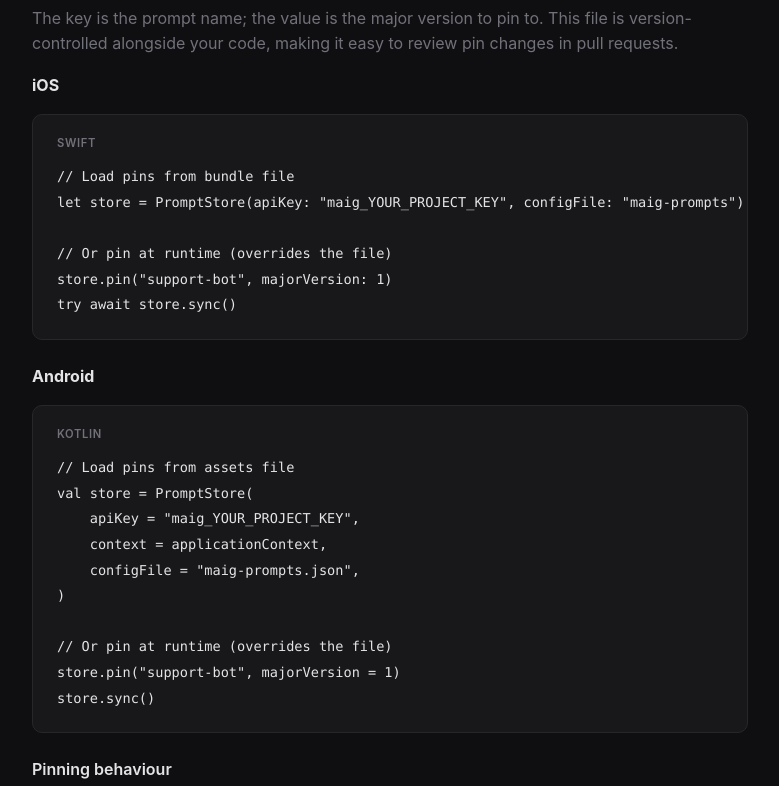
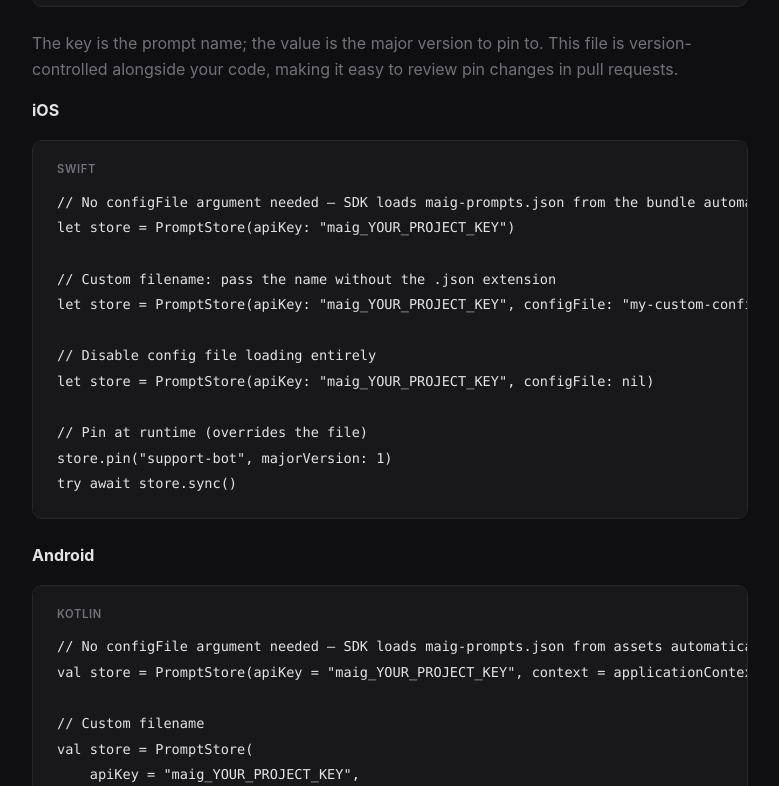
Before and after one commit to MAiG-dev/MAiG-dev.github.io, a website: page prompt-management.html in a window 1280 px wide. Shown: the part 7662-8448 px from the top of the page, without its empty margins (250-1029 px from the left). Drawn offline with Linux system fonts and the light colour scheme.

Commit message:
Updates for prompt versioning

```diff
--- a/prompt-management.html
+++ b/prompt-management.html
@@ -283,7 +283,7 @@ val result = client.generateText(messages = messages)</code></pre>
       <p>There are two ways to configure pinning — they can be combined (runtime calls take precedence over the file).</p>
 
       <h4>JSON config file (recommended for most apps)</h4>
-      <p>Create a file named <code>maig-prompts.json</code> and add it to your app's bundle (Xcode) or <code>src/main/assets/</code> folder (Android):</p>
+      <p>Create a file named <code>maig-prompts.json</code> and add it to your app's bundle (Xcode) or <code>src/main/assets/</code> folder (Android). <strong>The SDK looks for this file by default</strong> — no extra configuration needed.</p>
       <pre data-lang="json"><code>{
   "pinned": {
     "support-bot": 1,
@@ -293,22 +293,38 @@ val result = client.generateText(messages = messages)</code></pre>
       <p>The key is the prompt name; the value is the major version to pin to. This file is version-controlled alongside your code, making it easy to review pin changes in pull requests.</p>
 
       <h4>iOS</h4>
-      <pre data-lang="swift"><code>// Load pins from bundle file
-let store = PromptStore(apiKey: "maig_YOUR_PROJECT_KEY", configFile: "maig-prompts")
+      <pre data-lang="swift"><code>// No configFile argument needed — SDK loads maig-prompts.json from the bundle automatically
+let store = PromptStore(apiKey: "maig_YOUR_PROJECT_KEY")
 
-// Or pin at runtime (overrides the file)
+// Custom filename: pass the name without the .json extension
+let store = PromptStore(apiKey: "maig_YOUR_PROJECT_KEY", configFile: "my-custom-config")
+
+// Disable config file loading entirely
+let store = PromptStore(apiKey: "maig_YOUR_PROJECT_KEY", configFile: nil)
+
+// Pin at runtime (overrides the file)
 store.pin("support-bot", majorVersion: 1)
 try await store.sync()</code></pre>
 
       <h4>Android</h4>
-      <pre data-lang="kotlin"><code>// Load pins from assets file
+      <pre data-lang="kotlin"><code>// No configFile argument needed — SDK loads maig-prompts.json from assets automatically
+val store = PromptStore(apiKey = "maig_YOUR_PROJECT_KEY", context = applicationContext)
+
+// Custom filename
 val store = PromptStore(
     apiKey = "maig_YOUR_PROJECT_KEY",
     context = applicationContext,
-    configFile = "maig-prompts.json",
+    configFile = "my-custom-config.json",
 )
 
-// Or pin at runtime (overrides the file)
+// Disable config file loading entirely
+val store = PromptStore(
+    apiKey = "maig_YOUR_PROJECT_KEY",
+    context = applicationContext,
+    configFile = null,
+)
+
+// Pin at runtime (overrides the file)
 store.pin("support-bot", majorVersion = 1)
 store.sync()</code></pre>
 
```
Also changed, not shown: android-sdk.html (+14 -4 lines), ios-sdk.html (+10 -4 lines).
